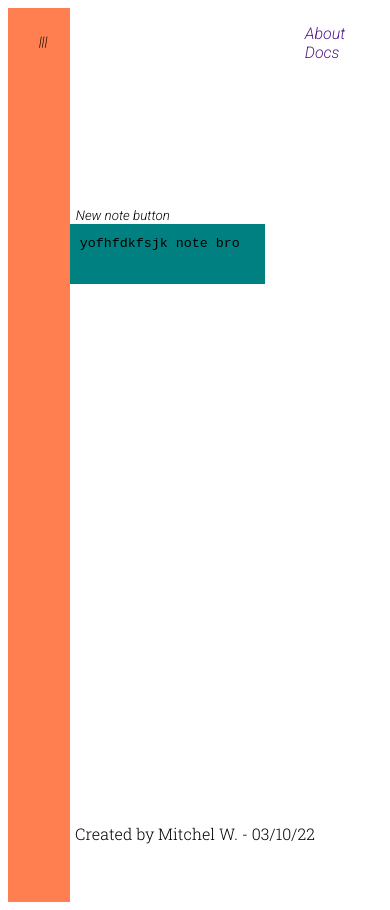
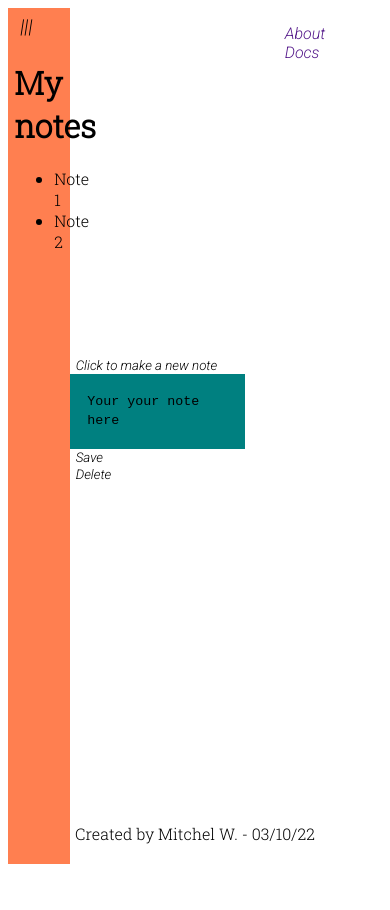
Before and after one commit to MadeWithCaneSugar/1620-Note-Application, a plain HTML site: page note.html in a window 390 px wide. After the commit the page ends 872 px from the top, so only its background shows below. Drawn offline with Linux system fonts and the light colour scheme.

Commit message:
Added save and delete buttons to css and note.html. Fixed various flex issues. Added media query, did not add anything to it yet.

```diff
--- a/CSS/style.css
+++ b/CSS/style.css
@@ -17,8 +17,6 @@
     /* Top Navigation Section */
 .navContainer {
     display: flex;
-    justify-content: right;
-    height: inherit;
     position: sticky;
     top: 0;
     list-style-type: none;
@@ -63,7 +61,7 @@ a:visited   {
     width: fit-content;
     height: fit-content;
     display: flex;
-    padding-top: 200px;
+    padding-top: 200%;
     justify-content: left;
     border: none;
     background: none;
@@ -72,15 +70,22 @@ a:visited   {
 .noteTextBox {
     background-color: teal;
     resize: none;
-    padding: 10px;
+    padding: 10%;
     max-width: 100%;
     line-height: 1.5;
     border: none;
 }
 
-label {
-    display: block;
-    margin-bottom: 10px;
+.noteModButton  {
+    color:;
+    font-family: 'Roboto', Arial, Helvetica, sans-serif;
+    width: fit-content;
+    height: fit-content;
+    display: flex;
+    flex-direction: column;
+    justify-content: left;
+    border: none;
+    background: none;
 }
 
 /* Side Menu Stuff */
@@ -96,6 +101,7 @@ label {
     width: fit-content;
     display: flex;
     position: sticky;
+    font-size: larger;
     top: 0;
     width: 100%;
     justify-content: left;
@@ -107,7 +113,7 @@ label {
     background-color:coral;
     color:;
     font-family: 'Roboto Slab', 'Times New Roman', Times, serif;
-    padding: 25px;
+    padding: 10%;
     height: 100vh;
     justify-content: flex-start;
 }
@@ -136,3 +142,6 @@ footer {
     text-align: center;
     position: fixed;
 }
+
+@media only screen and (max-width: 600px) {
+  }
--- a/note.html
+++ b/note.html
@@ -17,12 +17,19 @@
     <div class="sideMenuContainer">
         <div class="sideMenu">
             <button class="sideMenuButton">|||</button>
+            <h1>My notes</h1>
+            <ul>
+                <li>Note 1</li>
+                <li>Note 2</li>
+            </ul>
         </div>
 
         </div>
-        <div class="noteContainer" rows="5" columns="33">
-            <button class="newNoteButton">New note button</button>
-            <textarea class="noteTextBox">yofhfdkfsjk note bro</textarea>
+        <div class="noteContainer">
+            <button class="newNoteButton">Click to make a new note</button>
+            <textarea class="noteTextBox">Your your note here</textarea>
+            <button class="noteModButton">Save</button>
+            <button class="noteModButton">Delete</button>
         </div>
         <nav class="navContainer">
             <ul>
```
Also changed, not shown: index.html (+1 -2 lines).
